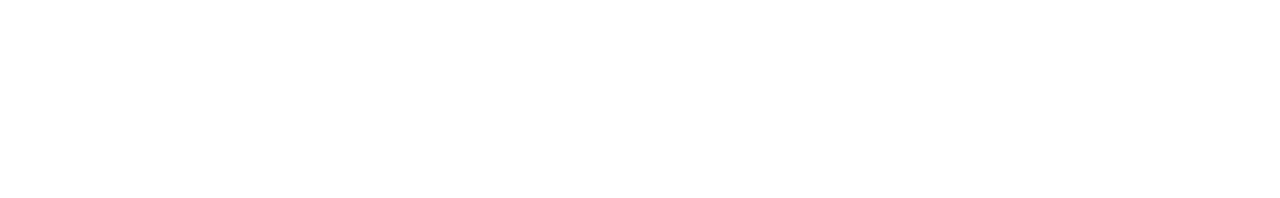
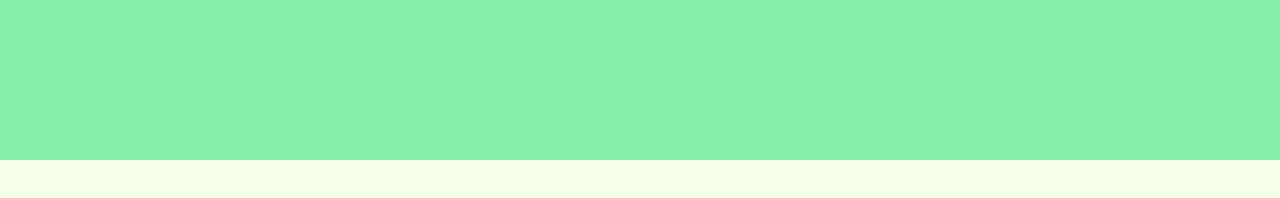
Before and after one commit to robynae/library, a plain HTML site: page index.html in a window 1280 px wide. Drawn offline with Linux system fonts and the light colour scheme.

Commit message:
Create basic skeleton of layout

```diff
--- a/index.html
+++ b/index.html
@@ -8,6 +8,9 @@
     <title>Library</title>
 </head>
 <body>
-
+    <div class="container">
+        <div class="header-container"></div>
+        <div class="library-container"></div>
+    </div>
 </body>
 </html>
--- a/styles.css
+++ b/styles.css
@@ -0,0 +1,24 @@
+html, body {
+    margin: 0;
+    padding: 0;
+}
+
+.container {
+    height: 100vh;
+
+    display: grid;
+    grid-template-rows: 1fr 4fr;
+}
+
+.header-container {
+    grid-row: 1;
+    background-color: #86efac;
+    width: 100%;
+    height: 100%;
+}
+
+.library-container {
+    grid-row: 2;
+
+    background-color: #f7fee7;
+}
```
